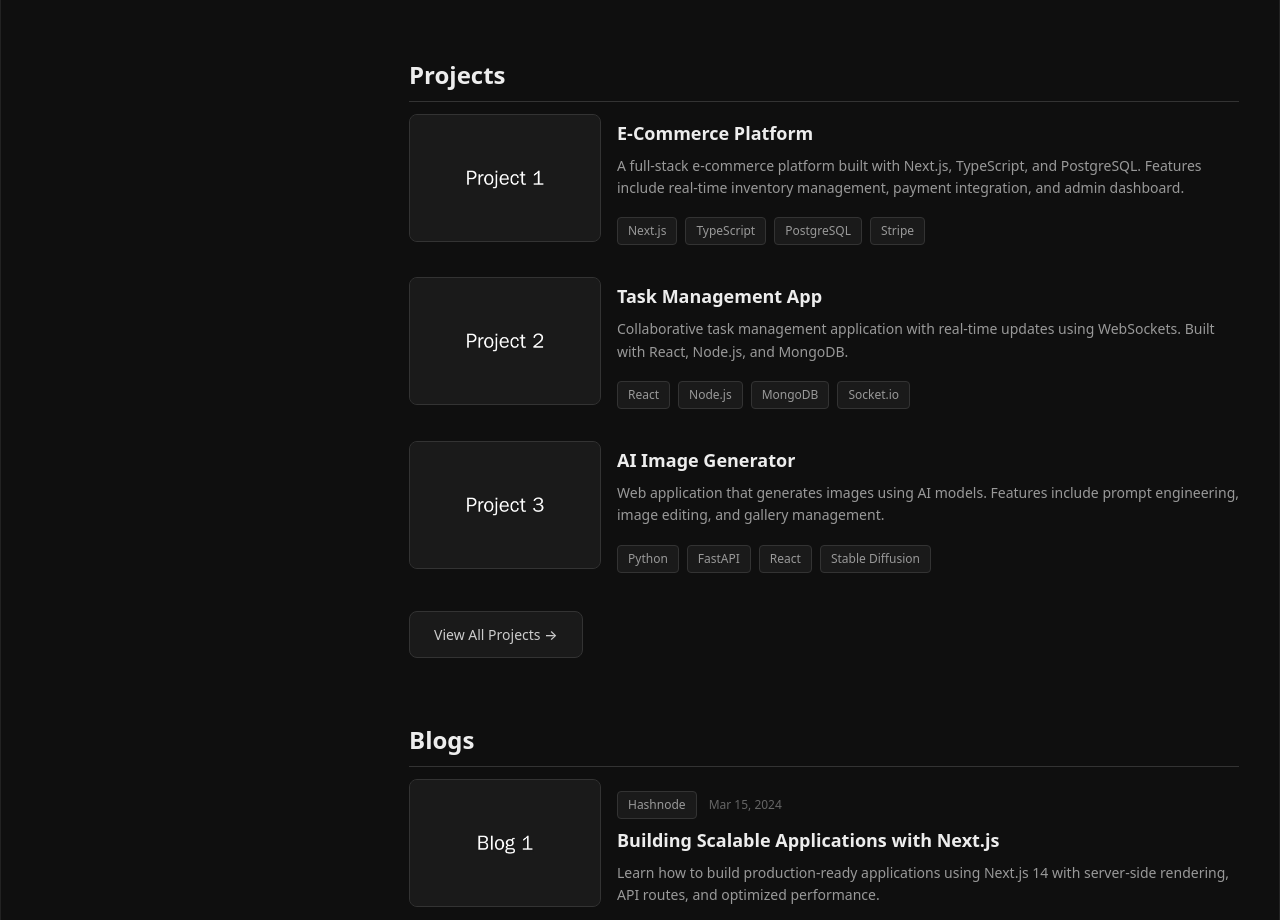
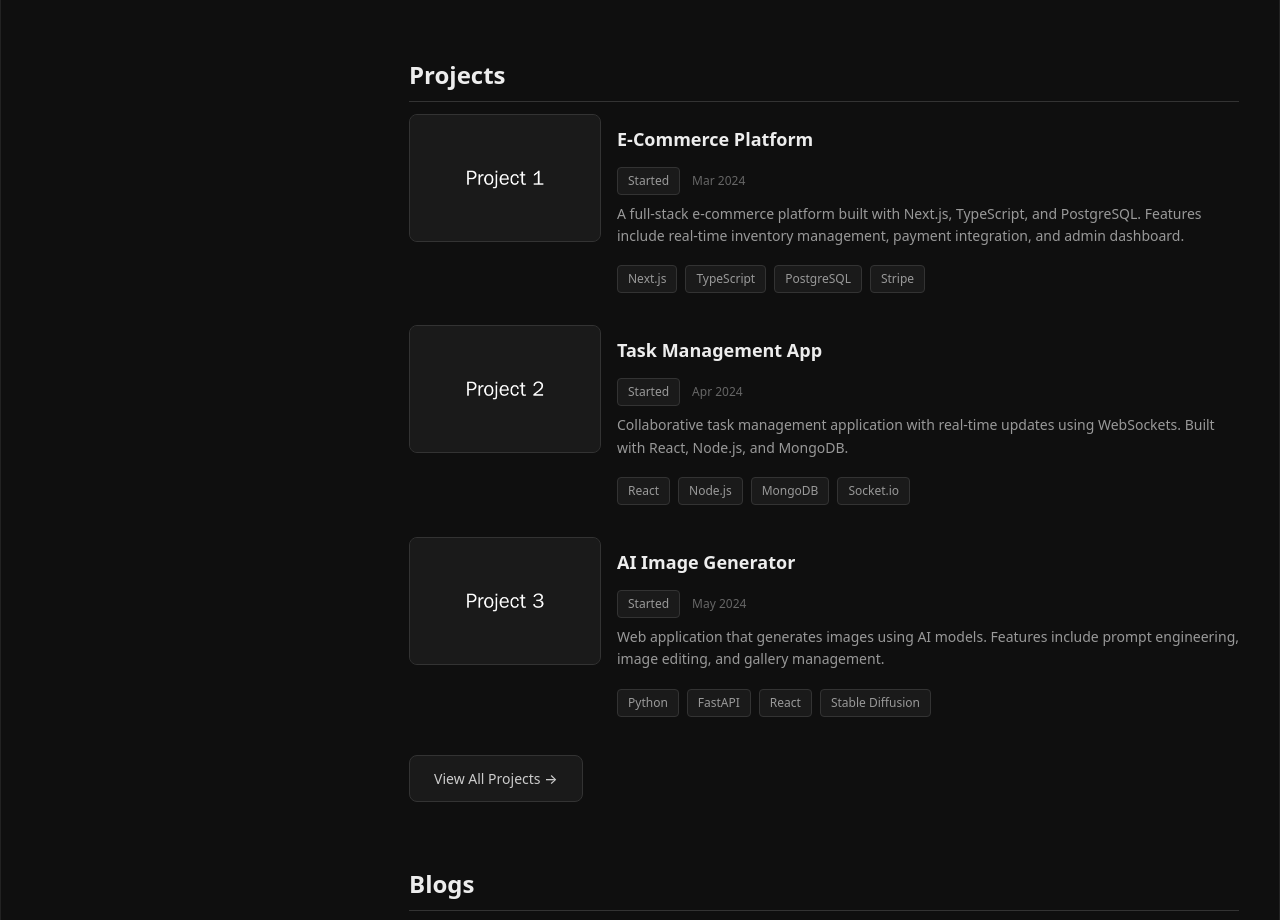
Before and after one commit to faizan-devs/personal-portfolio, a Next.js app: page / in a window 1280 px wide. Shown: the part 920-1840 px from the top of the page. Built offline with nearby package versions, Linux system fonts and the light colour scheme.

Commit message:
Refactor: restructure ProjectCard component for improved layout of project title and metadata

```diff
--- a/app/components/ProjectCard.tsx
+++ b/app/components/ProjectCard.tsx
@@ -23,9 +23,15 @@ export default function ProjectCard({ project, variant = 'detail' }: ProjectCard
 
 			{/* Project Info */}
 			<div className="card-content">
-				<h3 className="card-title">
-					{project.title}
-				</h3>
+				<div className="card-heading">
+					<h3 className="card-title">
+						{project.title}
+					</h3>
+					<div className="card-meta">
+						<span className="badge">Started</span>
+						<span className="date">{project.startDate}</span>
+					</div>
+				</div>
 				<p className="card-description">
 					{project.description}
 				</p>
```
